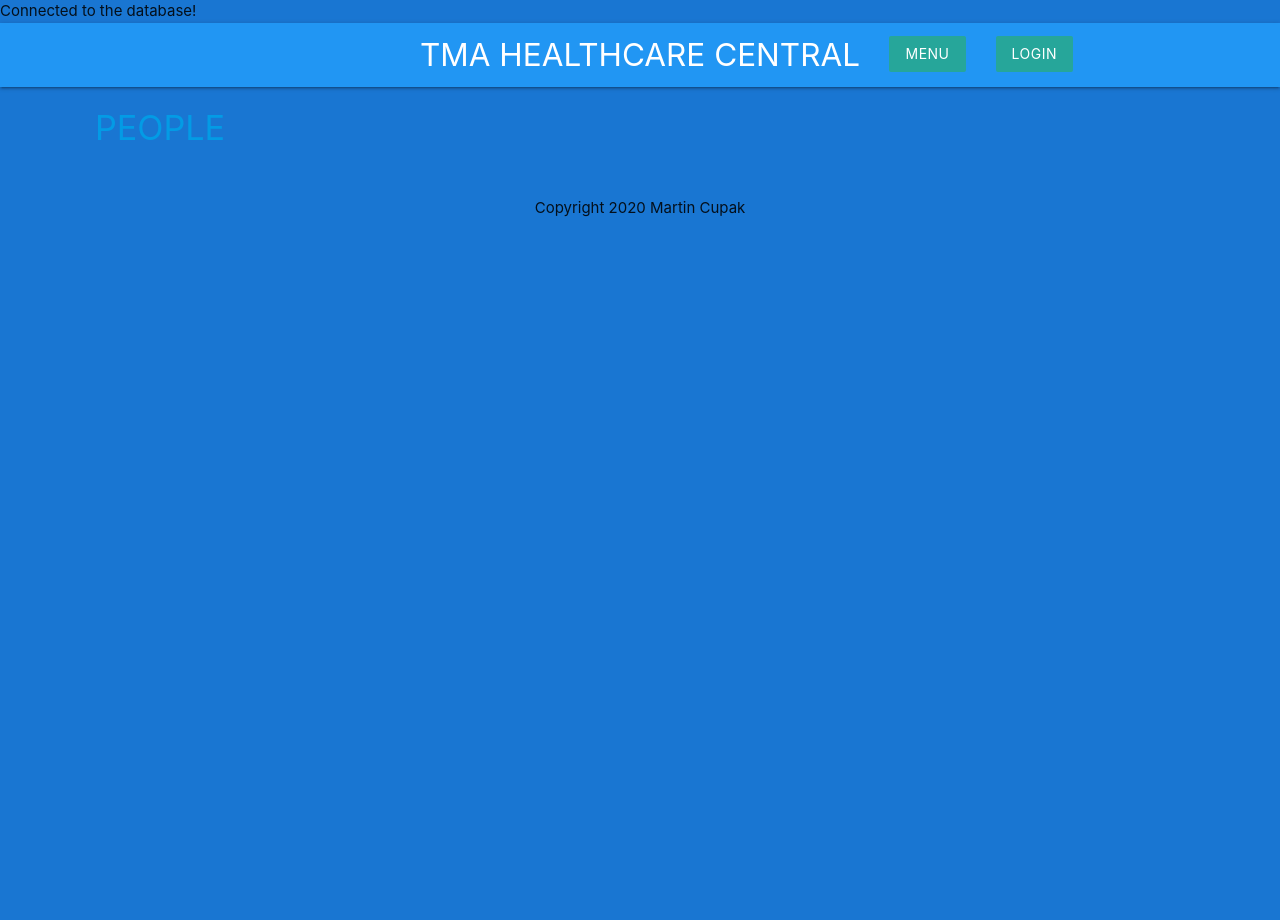
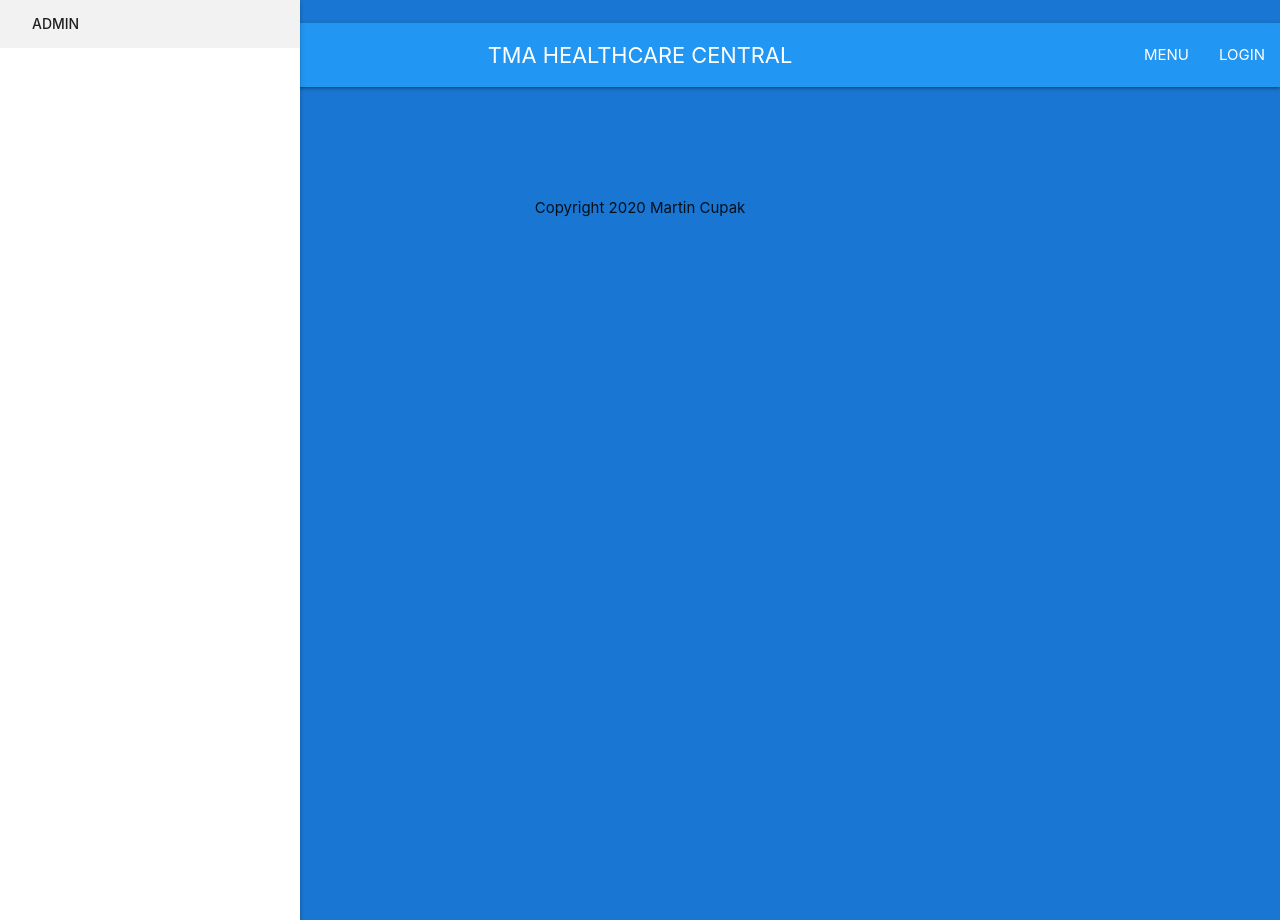
Before and after one commit to Cupesh/Web-projects, a PHP site: page /tmacentral/menu.php in a window 1280 px wide. Run offline with PHP 8.4, Linux system fonts and the light colour scheme; the visitor is signed in with stand-in values (Sample User, id 1).

Commit message:
Add files via upload

```diff
--- a/tmacentral/index.php
+++ b/tmacentral/index.php
@@ -48,7 +48,6 @@ function connectToDb() {
         </div>
     </form>
 </section>
-</body>
+
 <?php include('templates/footer.php') ?>
-
 </html>
--- a/tmacentral/menu.php
+++ b/tmacentral/menu.php
@@ -18,6 +18,13 @@ if ($_SESSION['loggedIn'] == true) {
 
 <?php include('templates/header.php') ?>
 
+<ul id="sidenav-left" class="sidenav sidenav-fixed">
+    <li>
+        <a href="#">ADMIN</a>
+    </li>
+
+</ul>
+
 <div class="row">
     <div class="col s2 l3">
         <ul>
--- a/tmacentral/templates/footer.php
+++ b/tmacentral/templates/footer.php
@@ -3,4 +3,12 @@
             Copyright 2020 Martin Cupak
         </div>
     </footer>
+
+
+    <script src="https://code.jquery.com/jquery-3.5.1.min.js"></script>
+    <script src="https://cdnjs.cloudflare.com/ajax/libs/materialize/1.0.0/js/materialize.min.js"></script>
+    <script>$(document).ready(function(){
+            $('.sidenav').sidenav();
+            });
+    </script>
 </body>
--- a/tmacentral/templates/header.php
+++ b/tmacentral/templates/header.php
@@ -6,14 +6,14 @@
     <meta name="description" content="MySQL/PHP/HTML learning project">
     <meta name="author" content="Martin Cupak">
     <link rel="stylesheet" href="https://cdnjs.cloudflare.com/ajax/libs/materialize/1.0.0/css/materialize.min.css">
+    <link href="https://fonts.googleapis.com/icon?family=Material+Icons" rel="stylesheet">
 </head>
-<body class='blue darken-2'>
-    <nav class="blue">
-        <div class="container">
-            <a href='#' class="brand-logo brand-text center">TMA HEALTHCARE CENTRAL</a>
-            <ul id="nav-mobile hide-on-small-and-down" class="right">
-                <li><a href='menu.php' class="btn brand z-depth-0">MENU</a></li>
-                <li><a href='index.php' class="btn brand z-depth-0">LOGIN</a></li>
+    <nav class="nav-wrapper blue">
+        <div class="row">
+            <a href='#' class="brand-logo brand-text col s6 offset-s3 center-align" style="font-size: calc(60% + 1vw)">TMA HEALTHCARE CENTRAL</a>
+            <ul id="nav-mobile hide-on-small-and-down col s3" class="right">
+                <li><a href='menu.php' class="brand z-depth-0">MENU</a></li>
+                <li><a href='index.php' class="brand z-depth-0">LOGIN</a></li>
             </ul>
         </div>
     </nav>
```
